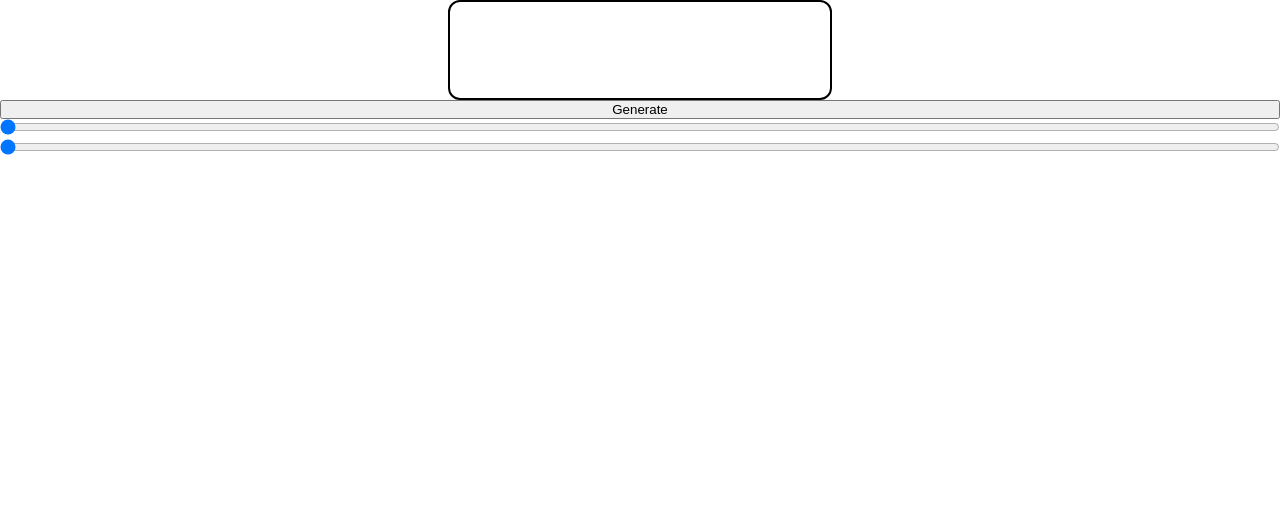
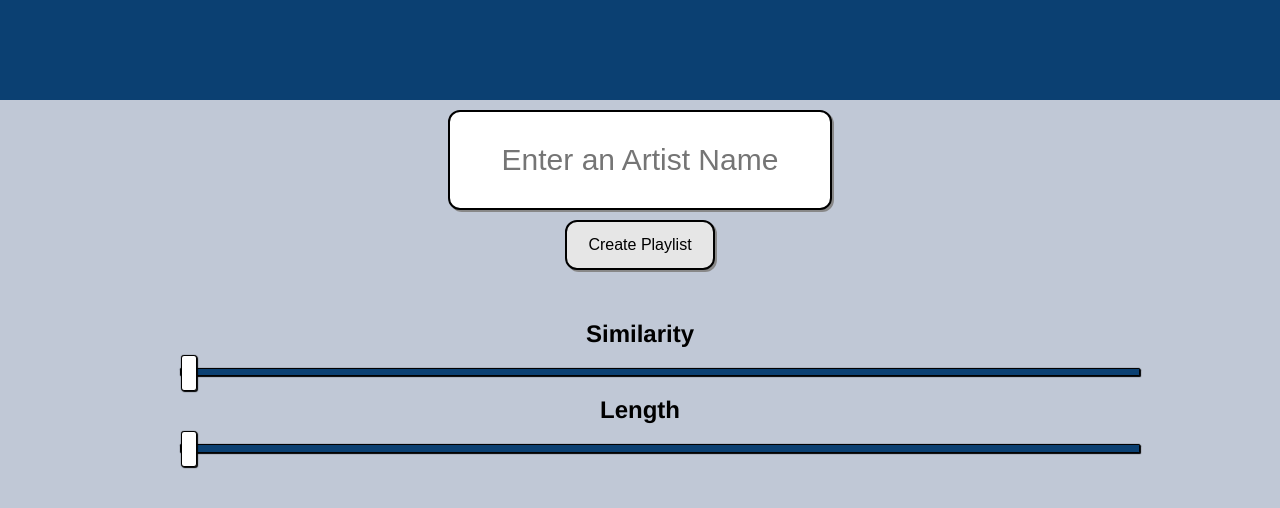
Before and after one commit to skyfriends/playlistfor.me, a website: page public/index.html in a window 1280 px wide. Drawn offline with Linux system fonts and the light colour scheme.

Commit message:
added some css, sliders, etc

```diff
--- a/public/index.html
+++ b/public/index.html
@@ -22,12 +22,25 @@
     </script>
   </head>
   <body>
-    <section id="artist">
-      <input id="artist-input" type="text" />
-      <button id="generate-button" type="submit">Generate</button>
-      <input id="similarity-slider" type="range" min="1" max="10" value="1"/>
-      <input id="size-slider" type="range" min="1" max="10" value="1" />
-    </section>
+    <header>
+      <nav>
+      </nav>
+    </header>
+
+    <main id="artist">
+      <input id="artist-input" type="text" placeholder="Enter an Artist Name"/>
+      <button id="generate-button" type="submit">Create Playlist</button>
+      <section id="customize-inputs">
+        <div id="similarity-slider">
+          <h1>Similarity</h1>
+          <input id="similarity-container" type="range" min="1" max="10" value="1"/>
+        </div>
+        <div id="size-container">
+          <h1>Length</h1>
+          <input id="size-slider" type="range" min="1" max="10" value="1" />
+        </div>
+      </section>
+    </main>
     <div id="tracks">
 
     </div>
--- a/public/scripts/models/artists.js
+++ b/public/scripts/models/artists.js
@@ -144,7 +144,7 @@ let albumCovers = [];
         $('#tracks').append(template);
       }
 
-    })
+    });
   };
   module.artists = artists;
 })(app);
--- a/public/style/base.css
+++ b/public/style/base.css
@@ -3,6 +3,16 @@
   padding: 0;
   box-sizing: border-box;
   width: 100%;
+  /*border: 1px solid black;*/
+}
+
+body{
+  background-color: #c0c8d6;
+}
+
+nav{
+  height: 100px;
+  background-color: #0b4072;
 }
 
 #artist{
@@ -10,19 +20,59 @@
 }
 
 #artist-input{
+  text-align: center;
+  margin: 10px;
+  position: relative;
   display: inline-block;
   font-size: 30px;
   border: 2px solid black;
   border-radius: 12px;
   width: 30%;
   height: 100px;
+  box-shadow: 2px 2px #888888;
+}
+
+#generate-button{
+  background-color: #e6e6e6;
+  font-size: 16px;
+  display: block;
+  position: relative;
+  width: 150px;
+  height: 50px;
+  border: 2px solid black;
+  border-radius: 12px;
+  box-shadow: 2px 2px #888888;
+  outline:none;
+}
+
+#generate-button:hover{
+  background-color: #d9d9d9;
+  outline:none
+}
+
+#generate-button:active{
+  background-color: #cccccc;
+  outline: none;
+}
+#customize-inputs{
+  margin-top: 50px;
+  width: 960px;
+  position: relative;
+}
+
+#customize-inputs input{
+  margin: 20px;
+}
+
+#customize-inputs h1 {
+  font-family: helvetica;
 }
 
 #tracks{
   display: block;
 
 
-#art > img{
+/*#art > img{
   display: inline;
   width: 300px;
-  height: 300px;
+  height: 300px;*/
--- a/public/style/modules.css
+++ b/public/style/modules.css
@@ -0,0 +1,33 @@
+input[type=range] {
+  -webkit-appearance: none;
+  width: 100%;
+  margin: 13.8px 0;
+}
+input[type=range]:focus {
+  outline: none;
+}
+input[type=range]::-webkit-slider-runnable-track {
+  width: 100%;
+  height: 8.4px;
+  cursor: pointer;
+  box-shadow: 1px 1px 1px #000000, 0px 0px 1px #0d0d0d;
+  background: #0b4072;
+  border-radius: 1.3px;
+  border: 0.2px solid #010101;
+}
+input[type=range]::-webkit-slider-thumb {
+  box-shadow: 1px 1px 1px #000000, 0px 0px 1px #0d0d0d;
+  border: 1px solid #000000;
+  height: 36px;
+  width: 16px;
+  border-radius: 3px;
+  background: #ffffff;
+  cursor: pointer;
+  -webkit-appearance: none;
+  margin-top: -14px;
+}
+input[type=range]:focus::-webkit-slider-runnable-track {
+  background: #0b4072;
+}
+
+}
```
